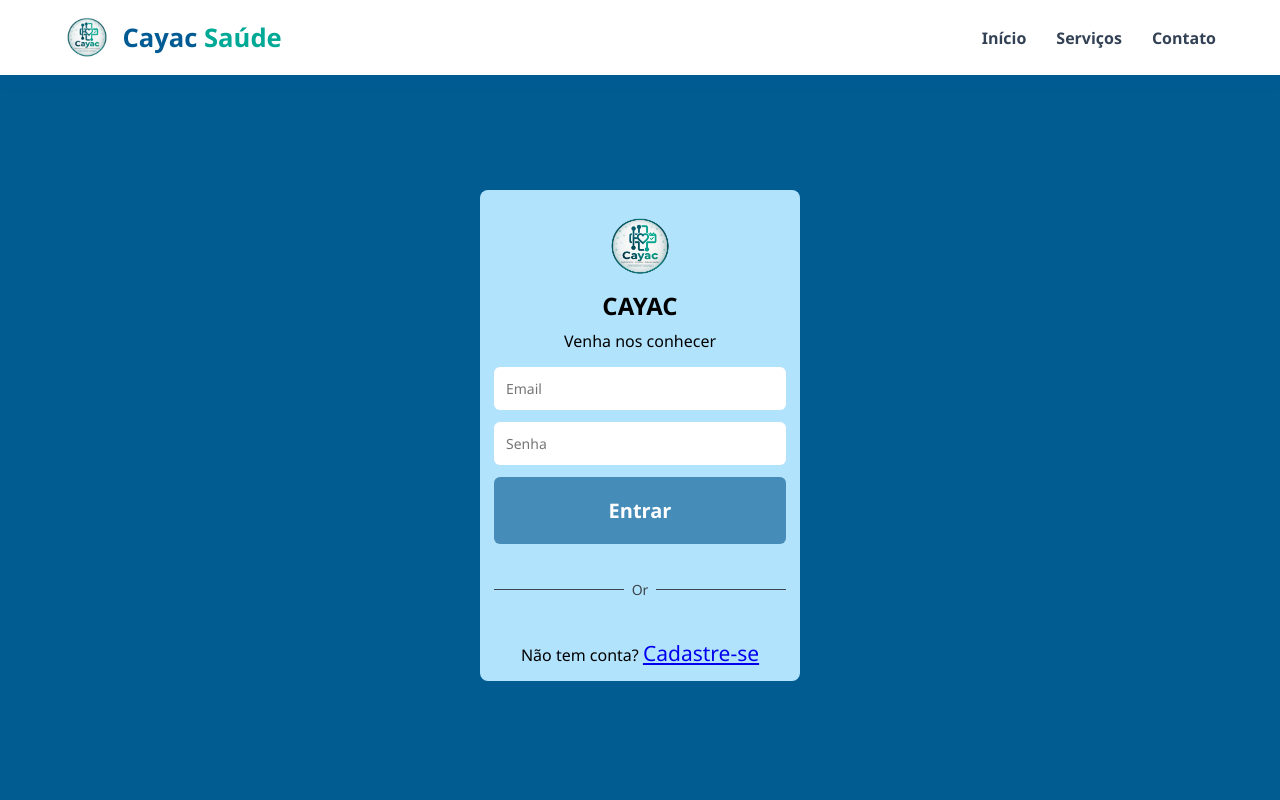
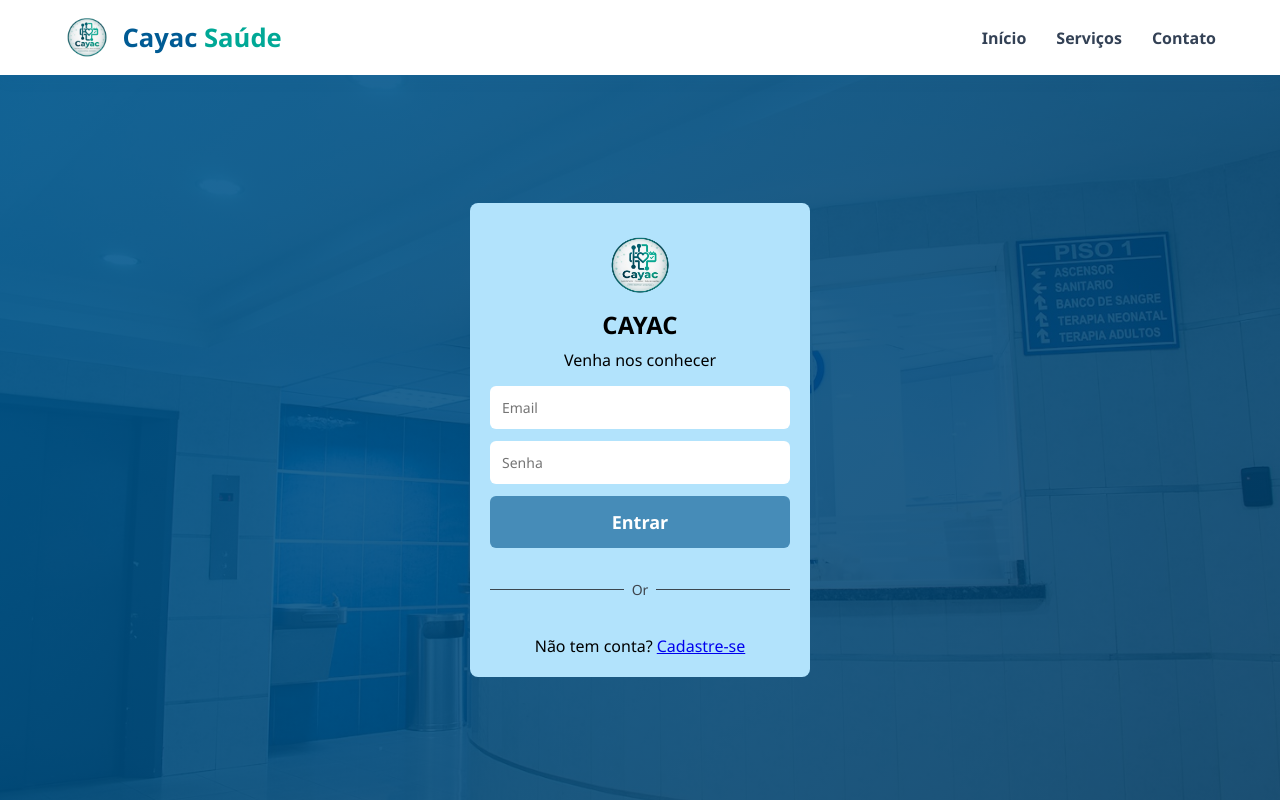
Before and after one commit to CayacTCC/ProjetoSaude, a Django app: page /login/ in a window 1280 px wide. Run offline with Django 5.2, Linux system fonts and the light colour scheme.

Commit message:
Correção dos erros no CSS

```diff
--- a/static/staticCSS/login.css
+++ b/static/staticCSS/login.css
@@ -7,17 +7,20 @@
 
 body {
     background-color: #015C92;
-    margin: 0;
+    background: linear-gradient(135deg, rgba(0, 91, 148, 0.9), rgba(0, 59, 102, 0.85)),
+                url("../imagens/Recepcao.jpg") no-repeat center center/cover;
+    min-height: 100vh;
     padding-top: 80px; /* espaço do navbar fixo */
-    font-family: Arial, sans-serif;
 }
 
-/* Container novo só pro form centralizar */
+/* Container do formulário centralizado */
 .form-container {
     display: flex;
     justify-content: center;
     align-items: center;
-    min-height: calc(100vh - 90px); /* 100vh menos altura do navbar */
+    width: 100%;
+    min-height: calc(100vh - 80px); /* 100vh menos altura do navbar */
+    padding: 20px;
 }
 
 header {
@@ -86,9 +89,10 @@ nav ul a:hover {
 /* CARD DE LOGIN */
 .login-container {
     background-color: #b2e3fc;
-    padding: 14px;
+    padding: 20px;
     border-radius: 8px;
-    width: 320px;
+    width: 100%;
+    max-width: 340px;
     text-align: center;
 }
 
@@ -123,15 +127,15 @@ nav ul a:hover {
 
 .login-button {
     width: 100%;
-    padding: 20px;
+    padding: 14px;
     background-color: #468cb8;
     border: none;
     border-radius: 6px;
     color: white;
-    font-size: 20px;
+    font-size: 18px;
     font-weight: bold;
     cursor: pointer;
-    margin-bottom: 20px;
+    margin-bottom: 16px;
 }
 
 .divider {
@@ -156,16 +160,16 @@ nav ul a:hover {
 
 .social-buttons {
     display: flex;
-    gap: 20px;
-    margin-bottom: 24px;
+    gap: 12px;
+    margin-bottom: 20px;
 }
 
 .social-button {
     flex: 1;
-    padding: 20px;
+    padding: 12px;
     border: none;
     border-radius: 6px;
-    font-size: 20px;
+    font-size: 16px;
     font-weight: bold;
     cursor: pointer;
 }
@@ -174,10 +178,7 @@ nav ul a:hover {
 .fb-button {
     background-color: #69c2f9;
 }
-.Cadastre-se-link{
 
-font-size:21px;
-
-
-
+.Cadastre-se-link {
+    font-size: 16px;
 }
```
Also changed, not shown: static/staticCSS/cadastro.css (+11 -6 lines).
